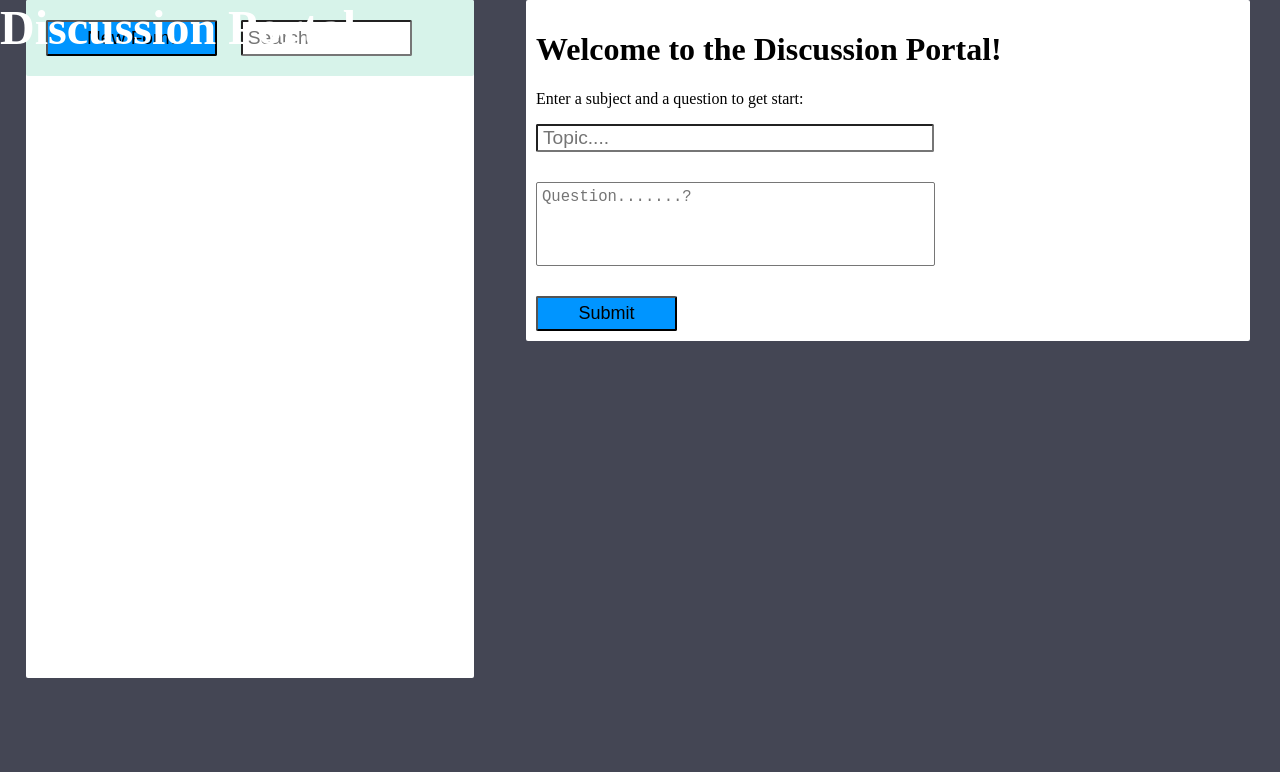
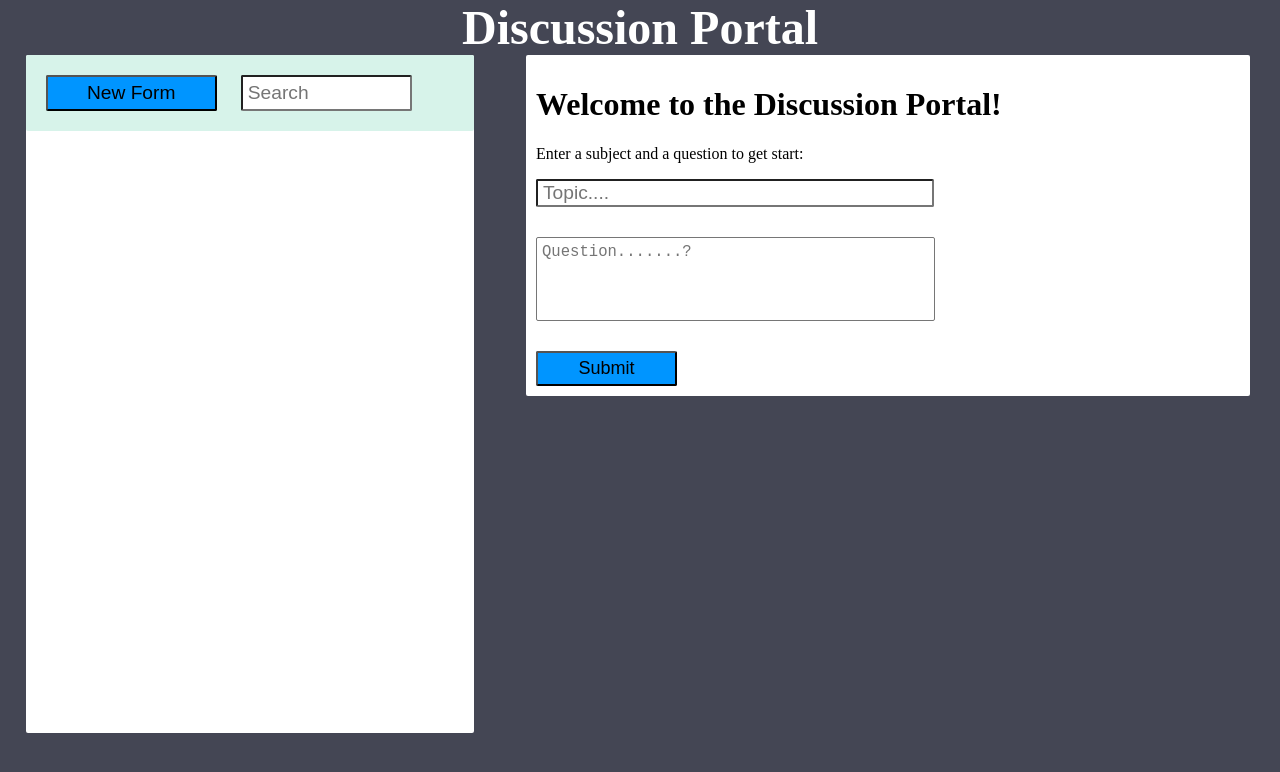
Before and after one commit to pratikdhoke9/Discussion-App, a plain HTML site: page index.html in a window 1280 px wide. Drawn offline with Linux system fonts and the light colour scheme.

Commit message:
Update style.css

```diff
--- a/style.css
+++ b/style.css
@@ -4,8 +4,6 @@ body{
 }
 .discussion_portal{
     /* background-color: rgb(215, 243, 234); */
-    position:fixed;
-    top: 0;
     border-radius: 2px;
     color: white;
     font-size:x-large;
```
